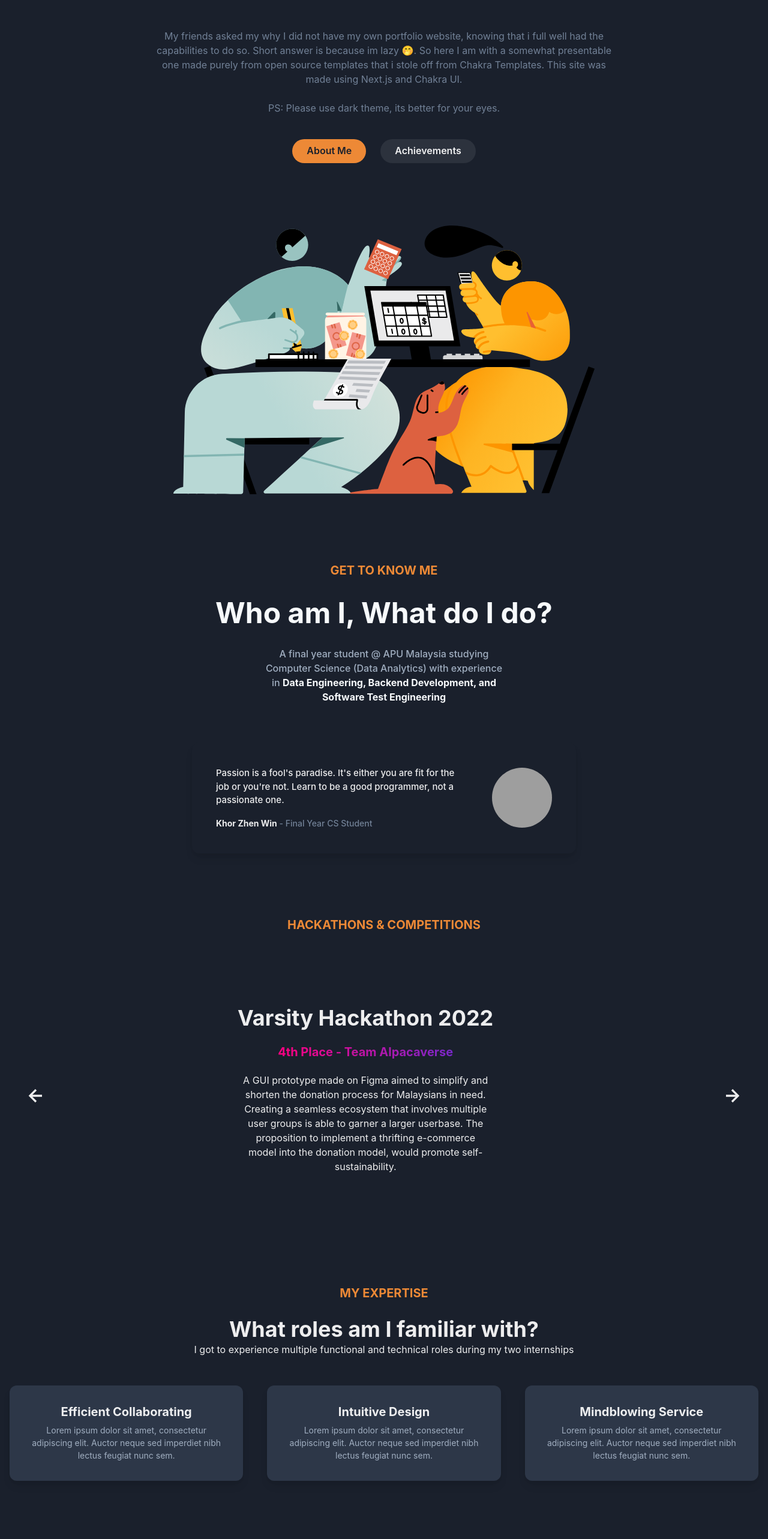
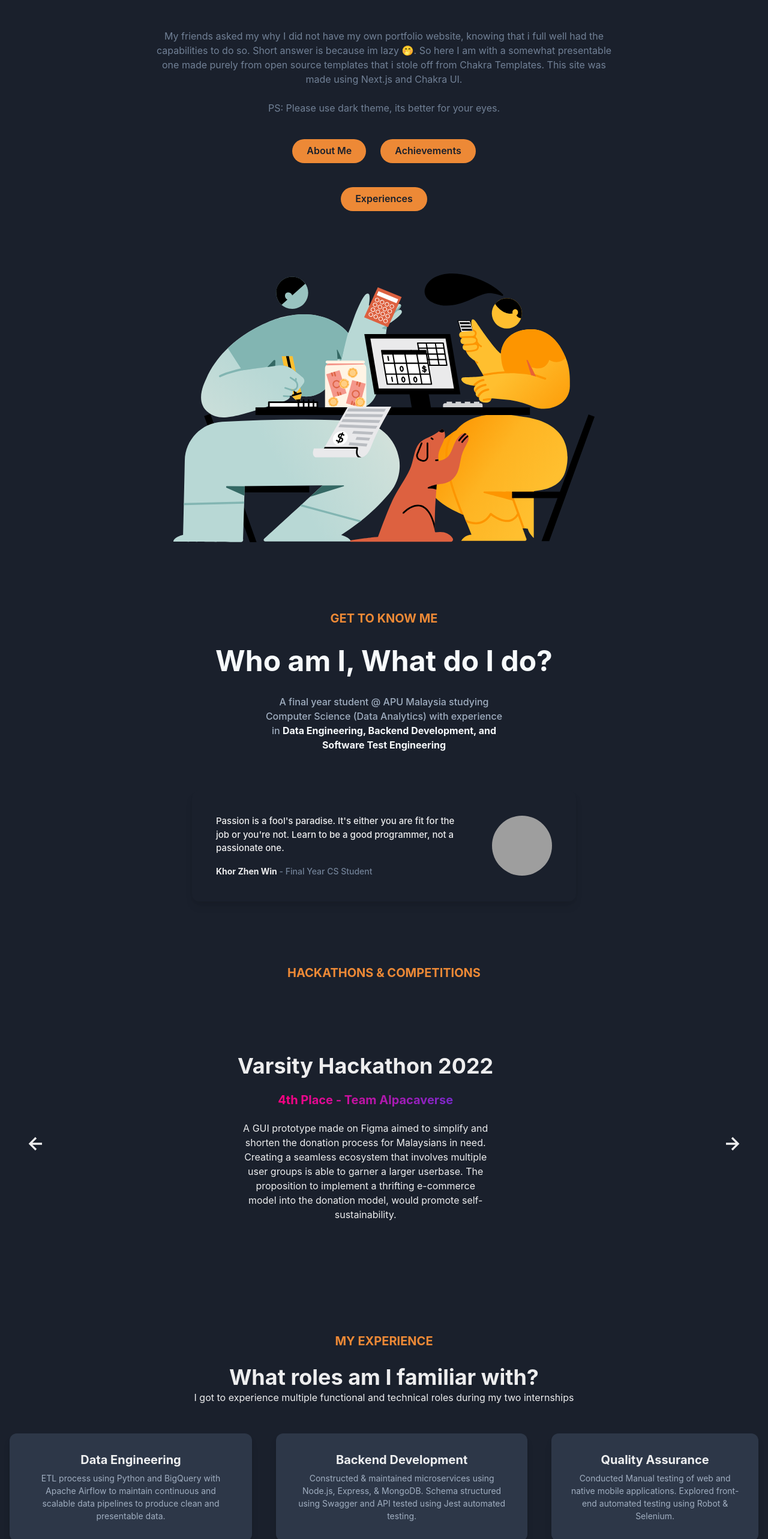
Before and after one commit to khorzhenwin/portfolio, a Next.js app: page / in a window 1280 px wide. Shown: the part 234-2800 px from the top of the page at 60% size. Built offline with nearby package versions, Linux system fonts and the light colour scheme; grey boxes are pictures that could not be loaded.

Commit message:
add smooth scrolling and experience section

```diff
--- a/components/cards.js
+++ b/components/cards.js
@@ -68,7 +68,8 @@ const TestimonialAvatar = ({ src, name, title }) => {
 export default function WithSpeechBubbles() {
   return (
     <Box
-    // bg={useColorModeValue("gray.100", "gray.700")}
+      id="experience"
+      // bg={useColorModeValue("gray.100", "gray.700")}
     >
       <Container maxW={"7xl"} py={16} as={Stack} spacing={12} mb={10}>
         <VStack spacing={0} alignItems={"center"}>
@@ -79,7 +80,7 @@ export default function WithSpeechBubbles() {
             textTransform={"uppercase"}
             color={"orange.400"}
           >
-            My Expertise
+            My Experience
           </chakra.h3>
           <Heading align={"center"}>What roles am I familiar with?</Heading>
           <Text align={"center"}>
@@ -93,28 +94,30 @@ export default function WithSpeechBubbles() {
         >
           <Testimonial>
             <TestimonialContent>
-              <TestimonialHeading>Efficient Collaborating</TestimonialHeading>
+              <TestimonialHeading>Data Engineering</TestimonialHeading>
               <TestimonialText>
-                Lorem ipsum dolor sit amet, consectetur adipiscing elit. Auctor
-                neque sed imperdiet nibh lectus feugiat nunc sem.
+                ETL process using Python and BigQuery with Apache Airflow to
+                maintain continuous and scalable data pipelines to produce clean
+                and presentable data.
               </TestimonialText>
             </TestimonialContent>
           </Testimonial>
           <Testimonial>
             <TestimonialContent>
-              <TestimonialHeading>Intuitive Design</TestimonialHeading>
+              <TestimonialHeading>Backend Development</TestimonialHeading>
               <TestimonialText>
-                Lorem ipsum dolor sit amet, consectetur adipiscing elit. Auctor
-                neque sed imperdiet nibh lectus feugiat nunc sem.
+                Constructed & maintained microservices using Node.js, Express, &
+                MongoDB. Schema structured using Swagger and API tested using
+                Jest automated testing.
               </TestimonialText>
             </TestimonialContent>
           </Testimonial>
           <Testimonial>
             <TestimonialContent>
-              <TestimonialHeading>Mindblowing Service</TestimonialHeading>
+              <TestimonialHeading>Quality Assurance</TestimonialHeading>
               <TestimonialText>
-                Lorem ipsum dolor sit amet, consectetur adipiscing elit. Auctor
-                neque sed imperdiet nibh lectus feugiat nunc sem.
+                Conducted Manual testing of web and native mobile applications.
+                Explored front-end automated testing using Robot & Selenium.
               </TestimonialText>
             </TestimonialContent>
           </Testimonial>
--- a/components/hero.js
+++ b/components/hero.js
@@ -13,10 +13,15 @@ import { useRef, useEffect, useState } from "react";
 
 export default function Hero() {
   const [documentId, setDocumentId] = useState(null);
-  // const scrollRef = useRef(null);
-  const executeScroll = () => {
-    useRef(document.getElementById(documentId)).current.scrollIntoView();
-  };
+  const scrollRef = useRef(null);
+
+  useEffect(() => {
+    if (documentId) {
+      scrollRef.current = document.getElementById(documentId);
+      scrollRef.current.scrollIntoView({ behavior: "smooth" });
+      setDocumentId(null);
+    }
+  }, [documentId]);
 
   return (
     <Container maxW={"5xl"}>
@@ -56,17 +61,34 @@ export default function Hero() {
             bg={"orange.400"}
             _hover={{ bg: "orange.500" }}
           >
-            <LinkOverlay
-              onClick={() => setDocumentId("aboutMe") && executeScroll}
-            >
+            <LinkOverlay onClick={() => setDocumentId("aboutMe")}>
               About Me
             </LinkOverlay>
           </Button>
 
-          <Button rounded={"full"} px={6}>
-            <LinkOverlay href="/#achievements">Achievements</LinkOverlay>
+          <Button
+            rounded={"full"}
+            px={6}
+            colorScheme={"orange"}
+            bg={"orange.400"}
+            _hover={{ bg: "orange.500" }}
+          >
+            <LinkOverlay onClick={() => setDocumentId("achievements")}>
+              Achievements
+            </LinkOverlay>
           </Button>
         </Stack>
+        <Button
+          rounded={"full"}
+          px={6}
+          colorScheme={"orange"}
+          bg={"orange.400"}
+          _hover={{ bg: "orange.500" }}
+        >
+          <LinkOverlay onClick={() => setDocumentId("experience")}>
+            Experiences
+          </LinkOverlay>
+        </Button>
         <Flex w={"full"}>
           <Illustration
             height={{ sm: "24rem", lg: "28rem" }}
--- a/pages/index.js
+++ b/pages/index.js
@@ -2,7 +2,7 @@ import Header from "../components/header";
 import Hero from "../components/hero";
 import AboutMe from "../components/aboutMe";
 import Achievements from "../components/carrousel";
-import Expertise from "../components/cards";
+import Experience from "../components/cards";
 import Footer from "../components/footer";
 import ScrollToTop from "../components/scrollToTop";
 import Head from "next/head";
@@ -11,17 +11,17 @@ export default function Home() {
   return (
     <>
       <Head>
-        <title>React Project 1.0.0</title>
+        <title>Khor Zhen Win</title>
         <link
           rel="shortcut icon"
-          href="https://image.flaticon.com/icons/png/512/931/931949.png"
+          href="https://cdn-icons-png.flaticon.com/512/2666/2666436.png"
         />
       </Head>
       <Header />
       <Hero />
       <AboutMe />
       <Achievements />
-      <Expertise />
+      <Experience />
       <Footer />
       <ScrollToTop />
     </>
```
Also changed, not shown: 1 other file (tests, documents, lock files or other folders).
